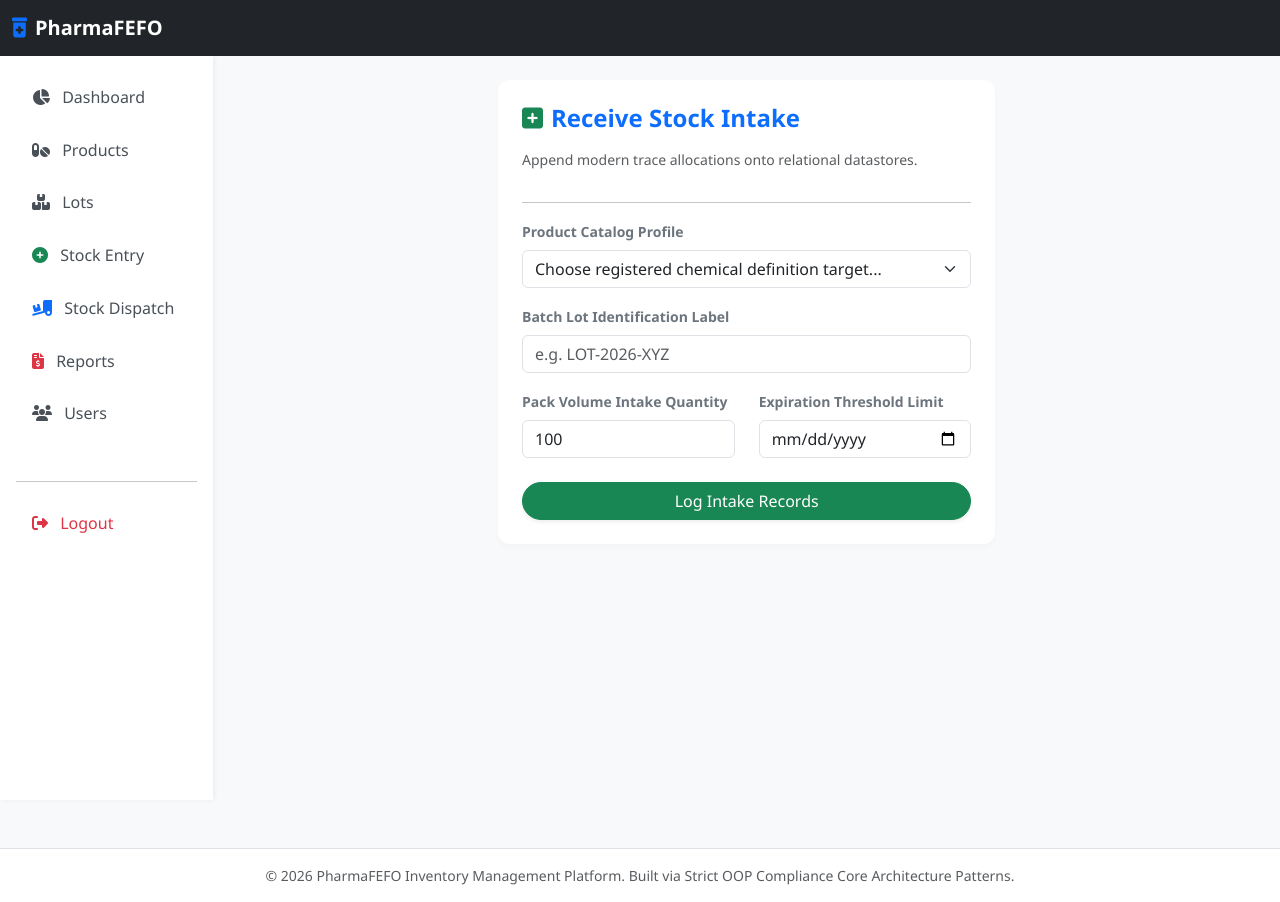
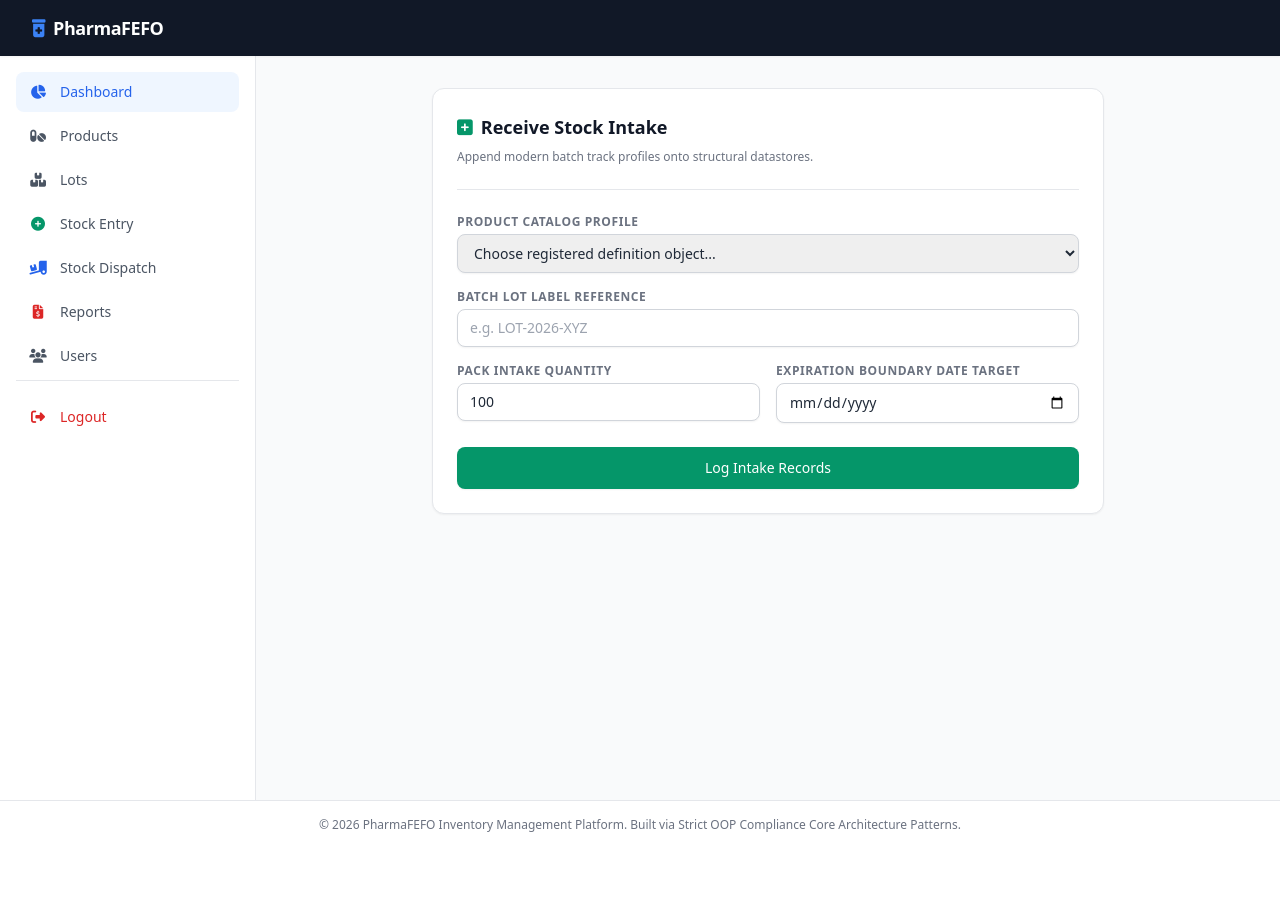
Before and after one commit to ayoubsofi21/PharmaFEFO, a PHP site: template templates/stock/entry.php in a window 1280 px wide. After the commit the page ends 832 px from the top, so only its background shows below. Run offline with PHP 8.4, Linux system fonts and the light colour scheme; the template is opened without the code that fills it: most values are stand-ins (such as "Sample title", 1, 10 or a date in 2020); data that the repository does not hold is empty; some libraries are stand-ins or nearby versions.

Commit message:
update ui of app

```diff
--- a/templates/layout/footer.php
+++ b/templates/layout/footer.php
@@ -1,11 +1,9 @@
 </main>
-    </div>
 </div>
 
-<footer class="bg-white border-top text-center py-3 mt-5">
-    <p class="text-muted mb-0 small">&copy; <?= date('Y') ?> PharmaFEFO Inventory Management Platform. Built via Strict OOP Compliance Core Architecture Patterns.</p>
+<footer class="bg-white border-t border-gray-200 text-center py-4 mt-auto">
+    <p class="text-xs text-gray-500">&copy; <?= date('Y') ?> PharmaFEFO Inventory Management Platform. Built via Strict OOP Compliance Core Architecture Patterns.</p>
 </footer>
 
-<script src="https://cdn.jsdelivr.net/npm/bootstrap@5.3.2/dist/js/bootstrap.bundle.min.js"></script>
 </body>
 </html>
--- a/templates/layout/header.php
+++ b/templates/layout/header.php
@@ -4,73 +4,70 @@
     <meta charset="UTF-8">
     <meta name="viewport" content="width=device-width, initial-scale=1.0">
     <title>PharmaFEFO - Medical Inventory Engine</title>
-    <link href="https://cdn.jsdelivr.net/npm/bootstrap@5.3.2/dist/css/bootstrap.min.css" rel="stylesheet">
+    <script src="https://cdn.tailwindcss.com"></script>
     <link href="https://cdnjs.cloudflare.com/ajax/libs/font-awesome/6.4.0/css/all.min.css" rel="stylesheet">
-    <style>
-        body { background-color: #f8f9fa; font-family: 'Segoe UI', Tahoma, Geneva, Verdana, sans-serif; }
-        .navbar-brand { font-weight: 700; color: #0d6efd; }
-        .sidebar { background: #ffffff; min-height: calc(100vh - 56px); box-shadow: 2px 0 5px rgba(0,0,0,0.05); }
-        .sidebar .nav-link { color: #495057; font-weight: 500; padding: 0.8rem 1rem; border-radius: 0.375rem; margin-bottom: 0.2rem; }
-        .sidebar .nav-link:hover, .sidebar .nav-link.active { background-color: #e9ecef; color: #0d6efd; }
-        .card { border: none; border-radius: 0.75rem; box-shadow: 0 4px 6px rgba(0, 0, 0, 0.02); }
-        .card-counter { border-left: 4px solid #0d6efd; }
-    </style>
 </head>
-<body>
-<nav class="navbar navbar-expand-lg navbar-dark bg-dark sticky-top">
-    <div class="container-fluid">
-        <a class="navbar-brand text-white" href="/index.php?route=dashboard"><i class="fa-solid fa-prescription-bottle-medical me-2 text-primary"></i>PharmaFEFO</a>
-        <div class="d-flex align-items-center text-white">
+<body class="bg-gray-50 text-gray-800 font-sans antialiased min-h-screen flex flex-col">
+
+<nav class="bg-gray-900 text-white sticky top-0 z-50 shadow-sm">
+    <div class="max-w-full mx-auto px-4 sm:px-6 lg:px-8">
+        <div class="flex items-center justify-between h-14">
+            <div class="flex items-center">
+                <a class="flex items-center text-lg font-bold tracking-tight text-white" href="index.php?route=dashboard">
+                    <i class="fa-solid fa-prescription-bottle-medical mr-2 text-blue-500"></i>PharmaFEFO
+                </a>
+            </div>
+            <div class="flex items-center space-x-4">
                 <?php if(isset($_SESSION['user_username'])): ?>
-                <span class="me-3 small text-muted">Role: <strong class="text-light"><?= htmlspecialchars($_SESSION['user_role']) ?></strong></span>
-                <span class="badge bg-primary text-white p-2"><i class="fa-solid fa-user me-1"></i> <?= htmlspecialchars($_SESSION['user_username']) ?></span>
+                    <span class="text-xs text-gray-400">Role: <strong class="text-gray-200"><?= htmlspecialchars($_SESSION['user_role']) ?></strong></span>
+                    <span class="inline-flex items-center px-3 py-1 rounded-full text-xs font-medium bg-blue-600 text-white">
+                        <i class="fa-solid fa-user mr-1.5"></i> <?= htmlspecialchars($_SESSION['user_username']) ?>
+                    </span>
                 <?php endif; ?>
+            </div>
         </div>
     </div>
 </nav>
 
-<div class="container-fluid">
-    <div class="row">
-        <nav class="col-md-3 col-lg-2 d-md-block sidebar collapse p-3">
-            <div class="position-sticky">
-                <ul class="nav flex-column">
-                    <li class="nav-item">
-                        <a class="nav-link <?= ($_GET['route'] ?? '') === 'dashboard' ? 'active' : '' ?>" href="/index.php?route=dashboard">
-                            <i class="fa-solid fa-chart-pie me-2"></i> Dashboard
+<div class="flex flex-1 max-w-full mx-auto w-full">
+    <aside class="w-64 bg-white border-r border-gray-200 min-h-[calc(100vh-3.5rem)] hidden md:block p-4 flex-shrink-0">
+        <nav class="space-y-1">
+            <?php $current_route = $_GET['route'] ?? 'dashboard'; ?>
+
+            <a class="flex items-center px-3 py-2.5 text-sm font-medium rounded-lg transition-colors <?= $current_route === 'dashboard' ? 'bg-blue-50 text-blue-600' : 'text-gray-600 hover:bg-gray-100 hover:text-gray-900' ?>" href="index.php?route=dashboard">
+                <i class="fa-solid fa-chart-pie mr-3 w-5 text-center"></i> Dashboard
             </a>
-                    </li>
-                    <li class="nav-item">
-                        <a class="nav-link" href="#"><i class="fa-solid fa-pills me-2"></i> Products</a>
-                    </li>
-                    <li class="nav-item">
-                        <a class="nav-link" href="#"><i class="fa-solid fa-boxes-stacked me-2"></i> Lots</a>
-                    </li>
-                    <li class="nav-item">
-                        <a class="nav-link <?= ($_GET['route'] ?? '') === 'stock_entry' ? 'active' : '' ?>" href="/index.php?route=stock_entry">
-                            <i class="fa-solid fa-circle-plus me-2 text-success"></i> Stock Entry
+
+            <a class="flex items-center px-3 py-2.5 text-sm font-medium rounded-lg transition-colors <?= $current_route === 'products' ? 'bg-blue-50 text-blue-600' : 'text-gray-600 hover:bg-gray-100 hover:text-gray-900' ?>" href="index.php?route=products">
+                <i class="fa-solid fa-pills mr-3 w-5 text-center"></i> Products
             </a>
-                    </li>
-                    <li class="nav-item">
-                        <a class="nav-link <?= ($_GET['route'] ?? '') === 'stock_dispatch' ? 'active' : '' ?>" href="/index.php?route=stock_dispatch">
-                            <i class="fa-solid fa-truck-ramp-box me-2 text-primary"></i> Stock Dispatch
+
+            <a class="flex items-center px-3 py-2.5 text-sm font-medium rounded-lg transition-colors <?= $current_route === 'lots' ? 'bg-blue-50 text-blue-600' : 'text-gray-600 hover:bg-gray-100 hover:text-gray-900' ?>" href="index.php?route=lots">
+                <i class="fa-solid fa-boxes-stacked mr-3 w-5 text-center"></i> Lots
             </a>
-                    </li>
-                    <li class="nav-item">
-                        <a class="nav-link <?= ($_GET['route'] ?? '') === 'loss_report' ? 'active' : '' ?>" href="/index.php?route=loss_report">
-                            <i class="fa-solid fa-file-invoice-dollar me-2 text-danger"></i> Reports
+
+            <a class="flex items-center px-3 py-2.5 text-sm font-medium rounded-lg transition-colors <?= $current_route === 'stock_entry' ? 'bg-blue-50 text-blue-600' : 'text-gray-600 hover:bg-gray-100 hover:text-gray-900' ?>" href="index.php?route=stock_entry">
+                <i class="fa-solid fa-circle-plus mr-3 w-5 text-center text-emerald-600"></i> Stock Entry
             </a>
-                    </li>
-                    <li class="nav-item">
-                        <a class="nav-link" href="#"><i class="fa-solid fa-users me-2"></i> Users</a>
-                    </li>
-                    <li class="nav-item mt-4">
-                        <hr>
-                        <a class="nav-link text-danger" href="/index.php?route=logout">
-                            <i class="fa-solid fa-right-from-bracket me-2"></i> Logout
+
+            <a class="flex items-center px-3 py-2.5 text-sm font-medium rounded-lg transition-colors <?= $current_route === 'stock_dispatch' ? 'bg-blue-50 text-blue-600' : 'text-gray-600 hover:bg-gray-100 hover:text-gray-900' ?>" href="index.php?route=stock_dispatch">
+                <i class="fa-solid fa-truck-ramp-box mr-3 w-5 text-center text-blue-600"></i> Stock Dispatch
             </a>
-                    </li>
-                </ul>
+
+            <a class="flex items-center px-3 py-2.5 text-sm font-medium rounded-lg transition-colors <?= $current_route === 'loss_report' ? 'bg-blue-50 text-blue-600' : 'text-gray-600 hover:bg-gray-100 hover:text-gray-900' ?>" href="index.php?route=loss_report">
+                <i class="fa-solid fa-file-invoice-dollar mr-3 w-5 text-center text-red-600"></i> Reports
+            </a>
+
+            <a class="flex items-center px-3 py-2.5 text-sm font-medium rounded-lg transition-colors <?= $current_route === 'users' ? 'bg-blue-50 text-blue-600' : 'text-gray-600 hover:bg-gray-100 hover:text-gray-900' ?>" href="index.php?route=users">
+                <i class="fa-solid fa-users mr-3 w-5 text-center"></i> Users
+            </a>
+
+            <div class="pt-4 mt-4 border-t border-gray-200">
+                <a class="flex items-center px-3 py-2.5 text-sm font-medium text-red-600 rounded-lg hover:bg-red-50 transition-colors" href="index.php?route=logout">
+                    <i class="fa-solid fa-right-from-bracket mr-3 w-5 text-center"></i> Logout
+                </a>
             </div>
         </nav>
+    </aside>
 
-        <main class="col-md-9 ms-sm-auto col-lg-10 px-md-4 pt-4">
+    <main class="flex-1 min-w-0 p-6 md:p-8 overflow-y-auto">
--- a/templates/stock/entry.php
+++ b/templates/stock/entry.php
@@ -1,53 +1,55 @@
 <?php require __DIR__ . '/../layout/header.php'; ?>
 
-<div class="row justify-content-center">
-    <div class="col-12 col-md-8 col-lg-6">
-        <div class="card bg-white p-4">
-            <h4 class="card-title text-primary fw-bold mb-3"><i class="fa-solid fa-square-plus me-2 text-success"></i>Receive Stock Intake</h4>
-            <p class="text-muted small">Append modern trace allocations onto relational datastores.</p>
-            <hr>
+<div class="max-w-2xl mx-auto">
+    <div class="bg-white p-6 rounded-xl shadow-sm border border-gray-200">
+        <h4 class="text-lg font-bold text-gray-900 mb-2 flex items-center"><i class="fa-solid fa-square-plus mr-2 text-emerald-600"></i>Receive Stock Intake</h4>
+        <p class="text-xs text-gray-500 mb-6">Append modern batch track profiles onto structural datastores.</p>
+        <hr class="border-gray-200 mb-6">
 
         <?php if($success): ?>
-                <div class="alert alert-success">Batch lot ingestion operation committed to central register repository storage.</div>
+            <div class="mb-4 bg-emerald-50 border border-emerald-200 text-emerald-700 text-sm p-3 rounded-lg">Batch lot ingestion operation committed successfully.</div>
         <?php endif; ?>
         <?php if(isset($errors['global'])): ?>
-                <div class="alert alert-danger"><?= htmlspecialchars($errors['global']) ?></div>
+            <div class="mb-4 bg-red-50 border border-red-200 text-red-700 text-sm p-3 rounded-lg"><?= htmlspecialchars($errors['global']) ?></div>
         <?php endif; ?>
 
-            <form action="/index.php?route=stock_entry" method="POST" novalidate>
-                <div class="mb-3">
-                    <label class="form-label fw-semibold text-secondary small">Product Catalog Profile</label>
-                    <select name="product_id" class="form-select <?= isset($errors['product_id']) ? 'is-invalid' : '' ?>">
-                        <option value="0">Choose registered chemical definition target...</option>
+        <form action="index.php?route=stock_entry" method="POST" class="space-y-4">
+            <div>
+                <label class="block text-xs font-semibold text-gray-500 uppercase tracking-wider">Product Catalog Profile</label>
+                <select name="product_id" class="mt-1 block w-full px-3 py-2 border rounded-lg text-sm shadow-sm focus:outline-none focus:ring-2 focus:ring-blue-500 <?= isset($errors['product_id']) ? 'border-red-300 ring-2 ring-red-100' : 'border-gray-300' ?>">
+                    <option value="0">Choose registered definition object...</option>
                     <?php foreach($products as $p): ?>
-                            <option value="<?= $p->getId() ?>"><?= htmlspecialchars($p->getName()) ?> ($<?= number_format($p->getUnitPrice(), 2) ?>/unit)</option>
+                        <option value="<?= $p->getId() ?>"><?= htmlspecialchars($p->getName()) ?> ($<?= number_format($p->getUnitPrice(), 2) ?>)</option>
                     <?php endforeach; ?>
                 </select>
-                    <div class="invalid-feedback"><?= $errors['product_id'] ?? '' ?></div>
+                <?php if(isset($errors['product_id'])): ?><p class="mt-1 text-xs text-red-600"><?= $errors['product_id'] ?></p><?php endif; ?>
             </div>
 
-                <div class="mb-3">
-                    <label class="form-label fw-semibold text-secondary small">Batch Lot Identification Label</label>
-                    <input type="text" name="lot_number" class="form-control <?= isset($errors['lot_number']) ? 'is-invalid' : '' ?>" placeholder="e.g. LOT-2026-XYZ">
-                    <div class="invalid-feedback"><?= $errors['lot_number'] ?? '' ?></div>
+            <div>
+                <label class="block text-xs font-semibold text-gray-500 uppercase tracking-wider">Batch Lot Label Reference</label>
+                <input type="text" name="lot_number" class="mt-1 block w-full px-3 py-2 border rounded-lg text-sm shadow-sm focus:outline-none focus:ring-2 focus:ring-blue-500 <?= isset($errors['lot_number']) ? 'border-red-300 ring-2 ring-red-100' : 'border-gray-300' ?>" placeholder="e.g. LOT-2026-XYZ">
+                <?php if(isset($errors['lot_number'])): ?><p class="mt-1 text-xs text-red-600"><?= $errors['lot_number'] ?></p><?php endif; ?>
             </div>
 
-                <div class="row mb-4">
-                    <div class="col-6">
-                        <label class="form-label fw-semibold text-secondary small">Pack Volume Intake Quantity</label>
-                        <input type="number" name="quantity" class="form-control <?= isset($errors['quantity']) ? 'is-invalid' : '' ?>" min="1" value="100">
-                        <div class="invalid-feedback"><?= $errors['quantity'] ?? '' ?></div>
+            <div class="grid grid-cols-1 sm:grid-cols-2 gap-4">
+                <div>
+                    <label class="block text-xs font-semibold text-gray-500 uppercase tracking-wider">Pack Intake Quantity</label>
+                    <input type="number" name="quantity" min="1" value="100" class="mt-1 block w-full px-3 py-2 border rounded-lg text-sm shadow-sm focus:outline-none focus:ring-2 focus:ring-blue-500 <?= isset($errors['quantity']) ? 'border-red-300 ring-2 ring-red-100' : 'border-gray-300' ?>">
+                    <?php if(isset($errors['quantity'])): ?><p class="mt-1 text-xs text-red-600"><?= $errors['quantity'] ?></p><?php endif; ?>
                 </div>
-                    <div class="col-6">
-                        <label class="form-label fw-semibold text-secondary small">Expiration Threshold Limit</label>
-                        <input type="date" name="expiration_date" class="form-control <?= isset($errors['expiration_date']) ? 'is-invalid' : '' ?>">
-                        <div class="invalid-feedback"><?= $errors['expiration_date'] ?? '' ?></div>
+                <div>
+                    <label class="block text-xs font-semibold text-gray-500 uppercase tracking-wider">Expiration Boundary Date Target</label>
+                    <input type="date" name="expiration_date" class="mt-1 block w-full px-3 py-2 border rounded-lg text-sm shadow-sm focus:outline-none focus:ring-2 focus:ring-blue-500 <?= isset($errors['expiration_date']) ? 'border-red-300 ring-2 ring-red-100' : 'border-gray-300' ?>">
+                    <?php if(isset($errors['expiration_date'])): ?><p class="mt-1 text-xs text-red-600"><?= $errors['expiration_date'] ?></p><?php endif; ?>
                 </div>
             </div>
 
-                <button type="submit" class="btn btn-success px-4 rounded-pill shadow-sm w-100">Log Intake Records</button>
+            <div class="pt-2">
+                <button type="submit" class="w-full flex justify-center py-2.5 px-4 border border-transparent rounded-lg shadow-sm text-sm font-medium text-white bg-emerald-600 hover:bg-emerald-700 focus:outline-none focus:ring-2 focus:ring-offset-2 focus:ring-emerald-500 transition-colors">
+                    Log Intake Records
+                </button>
+            </div>
         </form>
-        </div>
     </div>
 </div>
 
```
Also changed, not shown: templates/auth/login.php (+29 -20 lines), templates/auth/register.php (added, +102 -0 lines), templates/dashboard/index.php (+71 -83 lines), templates/report/loss_report.php (+43 -28 lines), templates/stock/dispatch.php (+19 -17 lines). Lines whose indentation alone changed are shown as unchanged.
